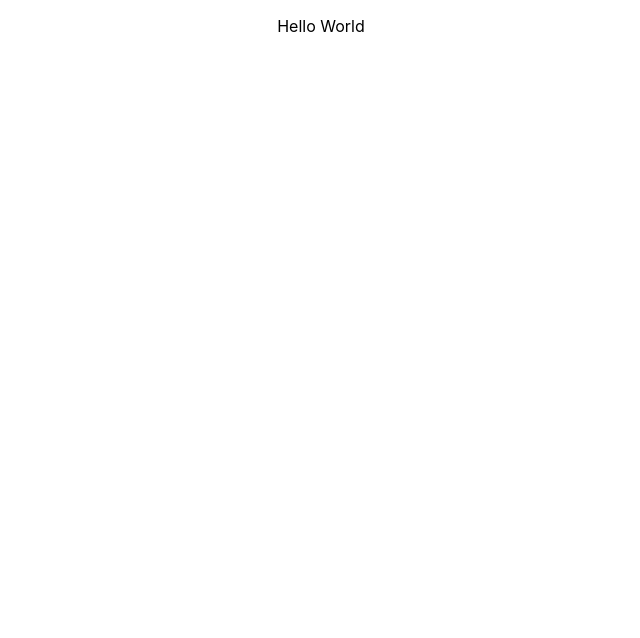
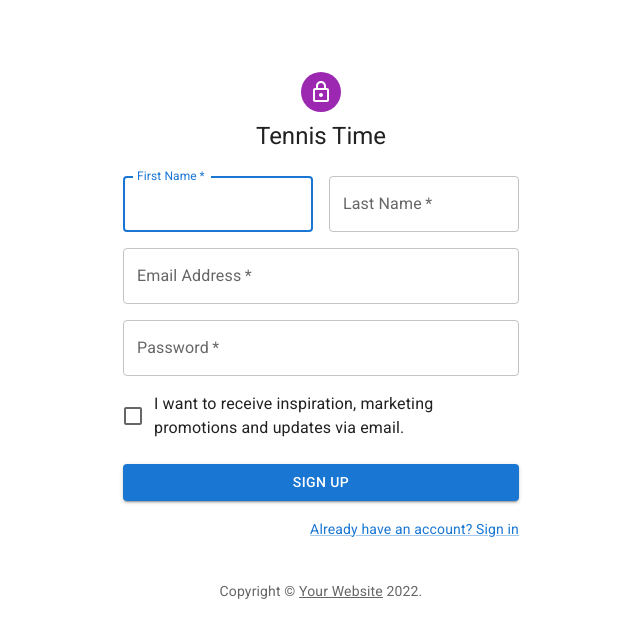
Before and after one commit to MarkAlperin/Tennis_Time, a React (Create React App) app: page / in a window 1280 px wide. Shown: the top 638 px of the page, without its empty margins (319-959 px from the left). Built offline with nearby package versions, Linux system fonts and the light colour scheme.

Commit message:
converting a sign up page to a submit page

```diff
--- a/package.json
+++ b/package.json
@@ -13,6 +13,7 @@
     "@testing-library/user-event": "^13.5.0",
     "axios": "^0.27.2",
     "chai": "^4.3.6",
+    "components": "^0.1.0",
     "dotenv": "^16.0.1",
     "express": "^4.18.1",
     "mocha": "^10.0.0",
@@ -21,6 +22,8 @@
     "react": "^18.2.0",
     "react-dom": "^18.2.0",
     "react-scripts": "5.0.1",
+    "styled": "^1.0.0",
+    "styled-components": "^5.3.5",
     "web-vitals": "^2.1.4"
   },
   "scripts": {
--- a/public/index.html
+++ b/public/index.html
@@ -10,6 +10,7 @@
       content="Web site created using create-react-app"
     />
     <link rel="apple-touch-icon" href="%PUBLIC_URL%/logo192.png" />
+    <meta name="viewport" content="initial-scale=1, width=device-width" />
     <link
       rel="stylesheet"
       href="https://fonts.googleapis.com/css?family=Roboto:300,400,500,700&display=swap"
--- a/src/App.js
+++ b/src/App.js
@@ -1,17 +1,131 @@
+import * as React from 'react';
+import Avatar from '@mui/material/Avatar';
+import Button from '@mui/material/Button';
+import CssBaseline from '@mui/material/CssBaseline';
+import TextField from '@mui/material/TextField';
+import FormControlLabel from '@mui/material/FormControlLabel';
+import Checkbox from '@mui/material/Checkbox';
+import Link from '@mui/material/Link';
+import Grid from '@mui/material/Grid';
+import Box from '@mui/material/Box';
+import LockOutlinedIcon from '@mui/icons-material/LockOutlined';
+import Typography from '@mui/material/Typography';
+import Container from '@mui/material/Container';
+import { createTheme, ThemeProvider } from '@mui/material/styles';
 
-import './App.css';
-
-
-function App() {
-
-
-
+function Copyright(props) {
   return (
-    <div className="App">
-      <p>Hello World</p>
-
-    </div>
+    <Typography variant="body2" color="text.secondary" align="center" {...props}>
+      {'Copyright © '}
+      <Link color="inherit" href="https://mui.com/">
+        Your Website
+      </Link>{' '}
+      {new Date().getFullYear()}
+      {'.'}
+    </Typography>
   );
 }
 
-export default App;
+const theme = createTheme();
+
+export default function SignUp() {
+  const handleSubmit = (event) => {
+    event.preventDefault();
+    const data = new FormData(event.currentTarget);
+    console.log({
+      email: data.get('email'),
+      password: data.get('password'),
+    });
+  };
+
+  return (
+    <ThemeProvider theme={theme}>
+      <Container component="main" maxWidth="xs">
+        <CssBaseline />
+        <Box
+          sx={{
+            marginTop: 8,
+            display: 'flex',
+            flexDirection: 'column',
+            alignItems: 'center',
+          }}
+        >
+          <Avatar sx={{ m: 1, bgcolor: 'secondary.main' }}>
+            <LockOutlinedIcon />
+          </Avatar>
+          <Typography component="h1" variant="h5">
+            Tennis Time
+          </Typography>
+          <Box component="form" noValidate onSubmit={handleSubmit} sx={{ mt: 3 }}>
+            <Grid container spacing={2}>
+              <Grid item xs={12} sm={6}>
+                <TextField
+                  autoComplete="given-name"
+                  name="firstName"
+                  required
+                  fullWidth
+                  id="firstName"
+                  label="First Name"
+                  autoFocus
+                />
+              </Grid>
+              <Grid item xs={12} sm={6}>
+                <TextField
+                  required
+                  fullWidth
+                  id="lastName"
+                  label="Last Name"
+                  name="lastName"
+                  autoComplete="family-name"
+                />
+              </Grid>
+              <Grid item xs={12}>
+                <TextField
+                  required
+                  fullWidth
+                  id="email"
+                  label="Email Address"
+                  name="email"
+                  autoComplete="email"
+                />
+              </Grid>
+              <Grid item xs={12}>
+                <TextField
+                  required
+                  fullWidth
+                  name="password"
+                  label="Password"
+                  type="password"
+                  id="password"
+                  autoComplete="new-password"
+                />
+              </Grid>
+              <Grid item xs={12}>
+                <FormControlLabel
+                  control={<Checkbox value="allowExtraEmails" color="primary" />}
+                  label="I want to receive inspiration, marketing promotions and updates via email."
+                />
+              </Grid>
+            </Grid>
+            <Button
+              type="submit"
+              fullWidth
+              variant="contained"
+              sx={{ mt: 3, mb: 2 }}
+            >
+              Sign Up
+            </Button>
+            <Grid container justifyContent="flex-end">
+              <Grid item>
+                <Link href="#" variant="body2">
+                  Already have an account? Sign in
+                </Link>
+              </Grid>
+            </Grid>
+          </Box>
+        </Box>
+        <Copyright sx={{ mt: 5 }} />
+      </Container>
+    </ThemeProvider>
+  );
+}
```
Also changed, not shown: 1 other file (tests, documents, lock files or other folders).
